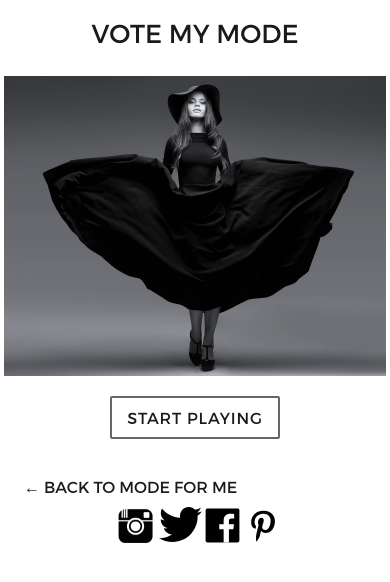
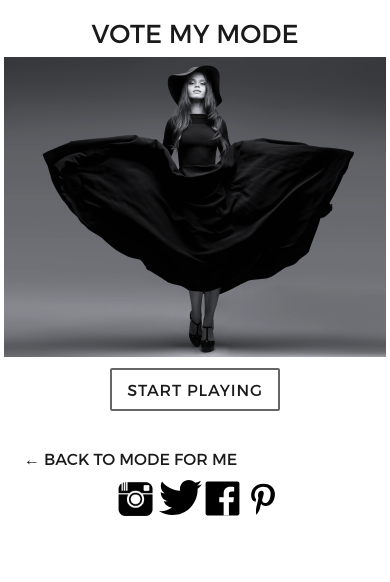
Before and after one commit to ModeForMe/tinder, a website: page public/views/index.html in a window 390 px wide. Drawn offline with nearby package versions, Linux system fonts and the light colour scheme; files that its build step writes are made by us from their sources; no server answers; files whose address does not match are found by name.

Commit message:
Fix padding for small mobile screens.

```diff
--- a/public/css/sass/views/_home.scss
+++ b/public/css/sass/views/_home.scss
@@ -24,7 +24,7 @@ body {
 }
 
 h1 {
-    padding-bottom: 30px;
+    padding-bottom: 3%;
 }
 
 h3 {
@@ -47,7 +47,7 @@ a {
     margin: 0 auto;
     max-width: 100%;
     object-fit: cover;
-    padding-bottom: 20px;
+    padding-bottom: 3%;
 
     @media (max-width: 600px) {
         height: 300px;
```
Also changed, not shown: public/css/main.css, 1 other file.
